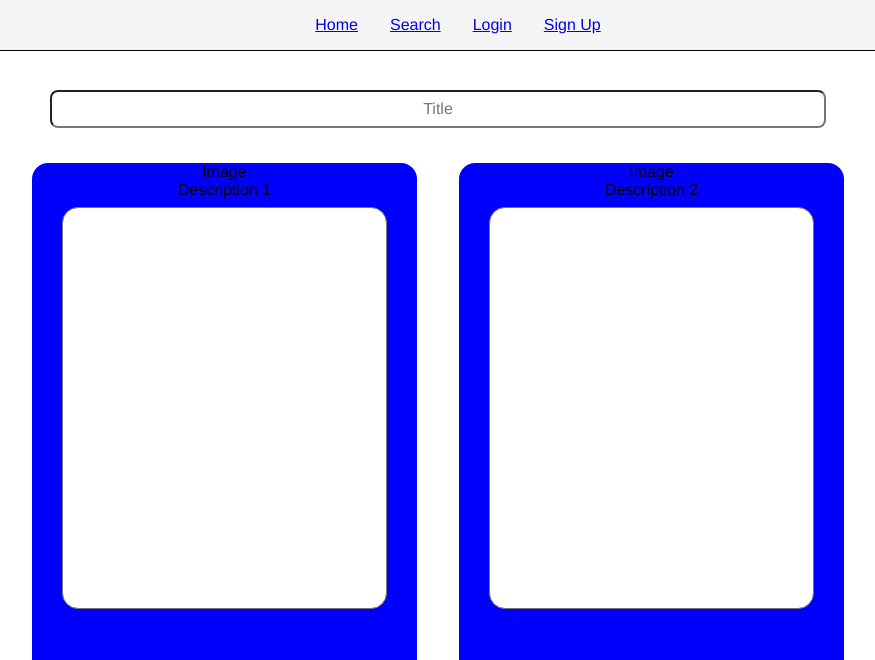
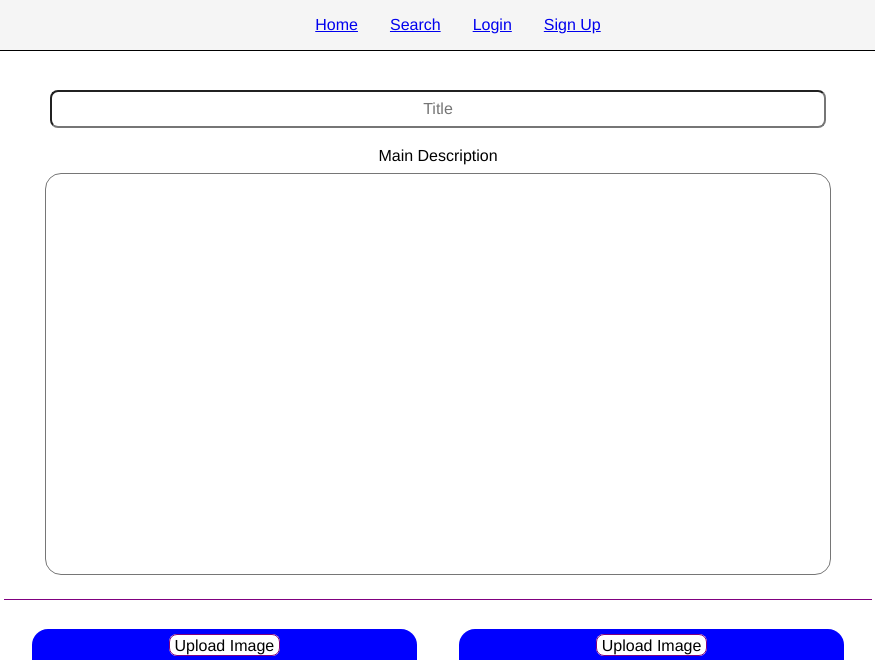
Before and after one commit to logan9997/ThisOrThat, a Django app: template App/templates/App/create.html in a window 1280 px wide. Shown: the top 660 px of the page, without its empty margins (202-1077 px from the left). Run offline with Django 4.2, Linux system fonts and the light colour scheme; the template is opened without the code that fills it: most values are stand-ins (such as "Sample title", 1, 10 or a date in 2020).

Commit message:
minor changes

```diff
--- a/App/templates/App/create.html
+++ b/App/templates/App/create.html
@@ -4,40 +4,45 @@
 <section class="main" id="search-main">
 
 
-
     <form onsubmit="return_tags()" id="create-post-form" action="{% url 'create' %}" method="POST" enctype="multipart/form-data">
         {% csrf_token %}
         <div class="create-post-section">
-            <input onfocus="remove_placeholder_text(this)" id="title-input" type="text" name="title" placeholder="Title">
+            <input maxlength="{{input_restrictions.title_max_length}}" onfocus="remove_placeholder_text(this)"
+            id="title-input" type="text" name="title" placeholder="Title">
+        </div>
+
+        <div id="main-description-container" class="create-post-section">
+            <label for="main-description">Main Description</label>
+            <textarea class="description-input" name="main_description" maxlength="{{input_restrictions.main_description_max_length}}"></textarea>
         </div>
 
         <div id="images-descriptions-container" class="create-post-section">
-            <div id="option-one" class="image-description-contianer">
+            {% with 'one two' as list %}
+            {% for option in list.split %}
+            <div id="option-{{option}}" class="image-description-contianer">
                 <div class="label-input-container">
-                    <label for="image_one">Image</label>
-                    <input type="file" name="image_one">
+                    <input accept="image/*" oninput="preview_uploaded_image(event, '{{option}}'), show_remove_image_button('{{option}}')" id="image-{{option}}-input" type="file" name="image_{{option}}">
+                    <label onclick="click_file_input('{{option}}')" class="upload-image-label" for="image_{{option}}">Upload Image</label>
+                    <button class="remove-image-button" id="remove-image-{{option}}-button"
+                        onclick="hide_element(`remove-image-{{option}}-button`), hide_element(`image-{{option}}-preview`)"
+                        type="button">Remove Image
+                    </button>
                 </div>
+                <img src="../../media/images/JIC_photo.jpeg" class="preview-image" id="image-{{option}}-preview">
                 <div class="label-input-container">
-                    <label for="description_one">Description 1</label>
-                    <textarea class="description-input" name="description_one"></textarea>
+                    <label for="description_{{option}}">Description {{option}}</label>
+                    <textarea maxlength="{{input_restrictions.description_max_length}}"
+                    class="description-input" name="description_{{option}}"></textarea>
                 </div>
             </div>
-
-            <div id="option-two" class="image-description-contianer">
-                <div class="label-input-container">
-                    <label for="image_two">Image</label>
-                    <input type="file" name="image_two">
-                </div>
-                <div class="label-input-container">
-                    <label for="description_two">Description 2</label>
-                    <textarea class="description-input" name="description_two" ></textarea>
-                </div>
-            </div>
+            {% endfor %}
+            {% endwith %}
         </div>
 
         <div id="tags-container" class="create-post-section">
             <div id="created-tags"></div>
-            <input maxlength="20" oninput="seperate_tags(this)"  id="tags-input" type="text" name="tags" placeholder="Tags">
+            <input maxlength="{{input_restrictions.tag_max_length}}" oninput="seperate_tags(this)"
+            id="tags-input" type="text" name="tags" placeholder="Tags">
         </div>
 
         <div class="create-post-section">
--- a/App/templates/App/login.html
+++ b/App/templates/App/login.html
@@ -5,8 +5,8 @@
 
     <form action="{% url 'login' %}" method="post">
         {% csrf_token %}
-        <input type="text" name="username">
-        <input type="password" name="password">
+        <input maxlength="{{input_restrictions.username_max_length}}" type="text" name="username">
+        <input maxlength="{{input_restrictions.password_max_length}}" type="password" name="password">
         <input type="submit" value="Login!">
     </form>
 
--- a/App/templates/App/signup.html
+++ b/App/templates/App/signup.html
@@ -5,9 +5,9 @@
 
     <form action="{% url 'signup' %}" method="POST">
         {% csrf_token %}
-        <input type="text" name="username">
-        <input type="password" name="password">
-        <input type="password" name="confirm_password">
+        <input maxlength="{{input_restrictions.username_max_length}}" type="text" name="username">
+        <input maxlength="{{input_restrictions.password_max_length}}" type="password" name="password">
+        <input maxlength="{{input_restrictions.password_max_length}}" type="password" name="confirm_password">
         <input type="submit" value="Sign Up!">
     </form>
 
--- a/App/templates/App/templateblocks/post_preview.html
+++ b/App/templates/App/templateblocks/post_preview.html
@@ -1,6 +1,7 @@
 <div class="post-preview">
     <div class="votes-container">
         <p class="votes">Votes : {{post.votes}}</p>
+        <p class="comments">Comments : {{post.comments}}</p>
     </div>
     <div class="title-tags-container">
         <a href="{% url 'post' post.post_id %}" class="title">{{post.title}}</a>
--- a/App/templatetags/tags.py
+++ b/App/templatetags/tags.py
@@ -28,12 +28,11 @@ def get_username(request) -> str:
     return ''
 
 @register.simple_tag
-def get_tags_list(request):
+def get_tags_list():
     '''
     Return a list of unique tags from the database for search suggestions
     '''
-    user_id = request.session.get('user_id', -1)
-    tag_strings = Post.objects.filter(~Q(user_id=user_id)).values_list('tags', flat=True)
+    tag_strings = Post.objects.all().values_list('tags', flat=True)
 
     unique_tags = []
     for tag_string in tag_strings:
@@ -45,6 +44,7 @@ def get_tags_list(request):
         for tag in tags:
             if tag not in unique_tags:
                 unique_tags.append(tag)
+
     return unique_tags
 
 
--- a/App/views/create.py
+++ b/App/views/create.py
@@ -1,6 +1,7 @@
 from django.shortcuts import render, redirect
 from ..forms import CreatePost
 from ..models import Post
+from ..utils import FormRestrictions
 
 def create(request):
 
@@ -22,5 +23,7 @@ def create(request):
         else:
             print(form.errors)
 
-    context = {}
+    context = {
+        'input_restrictions': FormRestrictions().create_post()
+    }
     return render(request, 'App/create.html', context=context)
```
Also changed, not shown: App/templates/App/templateblocks/post_container.html (+6 -2 lines), App/views/search.py (+3 -23 lines), db.sqlite3 (deleted).
